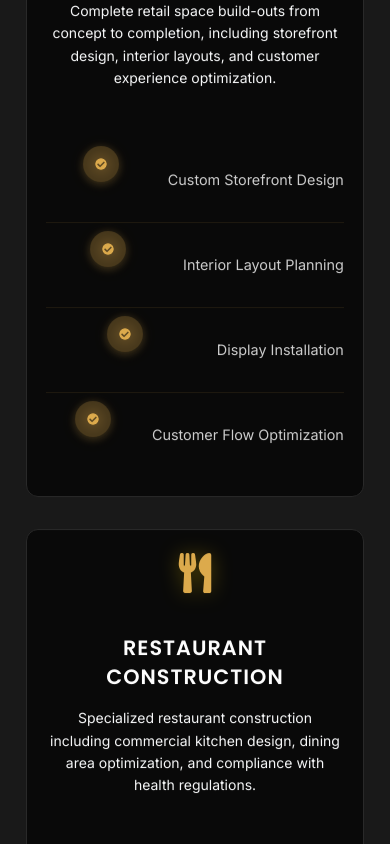
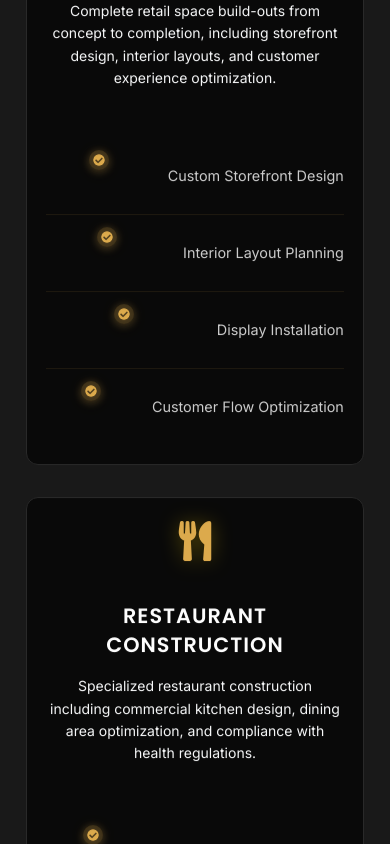
Before and after one commit to NetspireStudios/festbau-construction, a React (Create React App) app: page /commercial in a window 390 px wide. Shown: the part 1420-2264 px from the top of the page. Built offline with nearby package versions, Linux system fonts and the light colour scheme.

Commit message:
Fixed mobile modal key features visibility and aligned checkmark icons

```diff
--- a/src/components/ProjectModal.css
+++ b/src/components/ProjectModal.css
@@ -416,6 +416,13 @@
 
   .modal-content {
     min-height: auto;
+    flex-direction: column;
+  }
+
+  .modal-gallery {
+    flex: none;
+    border-right: none;
+    border-bottom: 1px solid rgba(221, 171, 77, 0.1);
   }
 
   .modal-details {
@@ -423,6 +430,8 @@
     gap: 1.5rem;
     display: flex;
     flex-direction: column;
+    overflow-y: visible;
+    max-height: none;
   }
 
   .project-title {
--- a/src/pages/PageStyles.css
+++ b/src/pages/PageStyles.css
@@ -1569,8 +1569,8 @@
 .service-features li {
   display: flex;
   align-items: center;
-  gap: 0.8rem;
-  padding: 0.5rem 0;
+  gap: 1rem;
+  padding: 0.75rem 0;
   color: rgba(255, 255, 255, 0.8);
   font-size: 0.9rem;
   border-bottom: 1px solid rgba(221, 171, 77, 0.1);
@@ -1581,9 +1581,18 @@
 }
 
 .feature-icon {
-  color: #DDAB4D;
-  font-size: 0.8rem;
+  color: var(--gold);
+  font-size: 1rem;
   flex-shrink: 0;
+  width: 20px;
+  height: 20px;
+  display: flex;
+  align-items: center;
+  justify-content: center;
+  background: rgba(221, 171, 77, 0.2);
+  border-radius: 50%;
+  padding: 4px;
+  transition: all 0.3s ease;
 }
 
 /* Process Timeline */
```
